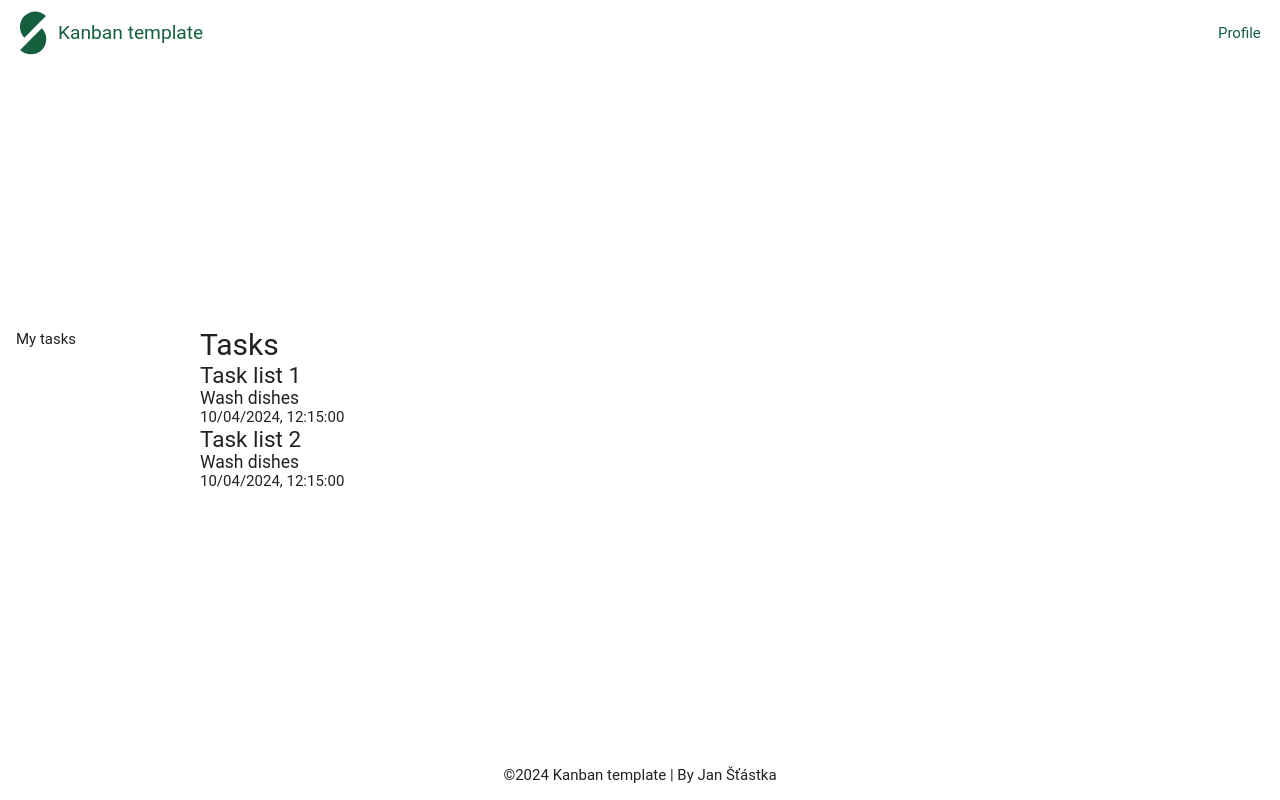
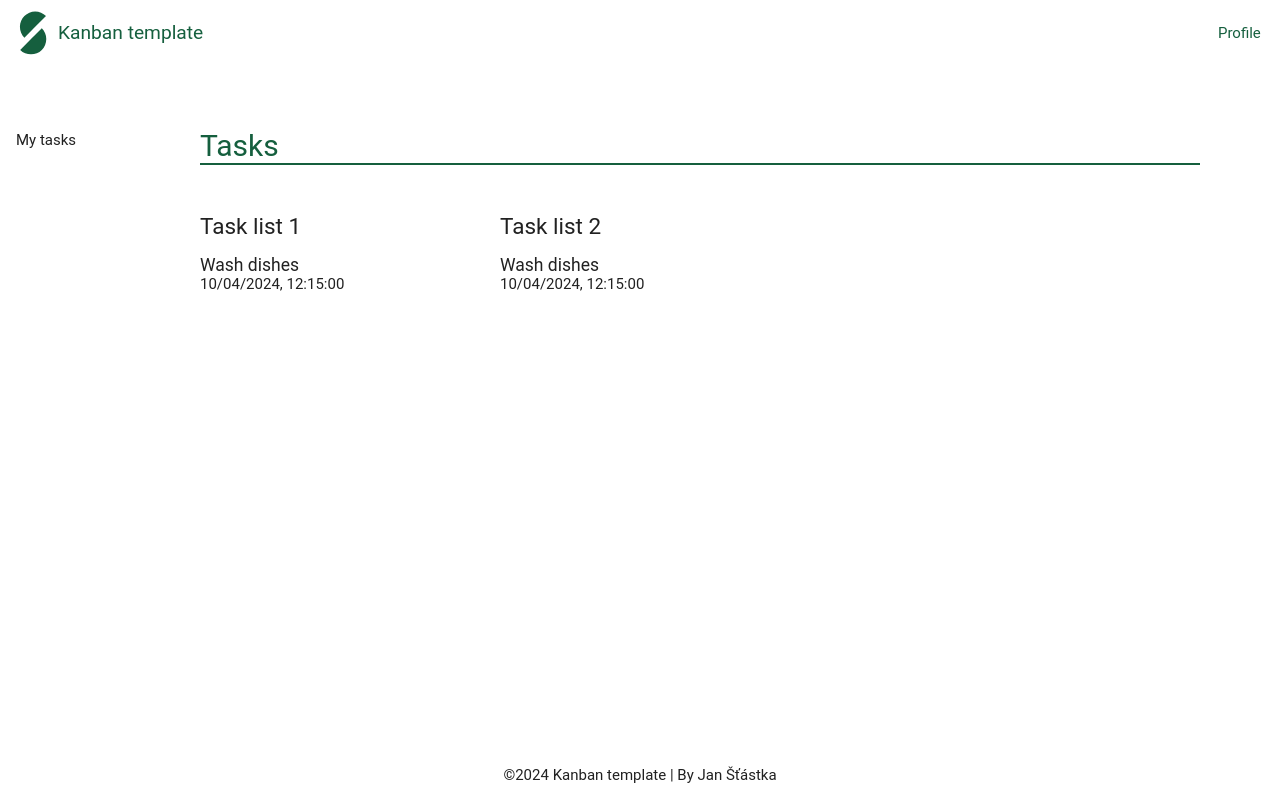
Before and after one commit to StastkaJan/vue-kanban, a Vue app: page / in a window 1280 px wide. Built offline with nearby package versions, Linux system fonts and the light colour scheme.

Commit message:
Added basic styling

```diff
--- a/src/components/TasksList.vue
+++ b/src/components/TasksList.vue
@@ -15,3 +15,13 @@ const { list } = defineProps<{ list: tasksListType }>()
     </div>
   </section>
 </template>
+
+<style scoped>
+section {
+  width: 300px;
+}
+
+h2 {
+  margin-bottom: 1rem;
+}
+</style>
--- a/src/views/TasksView.vue
+++ b/src/views/TasksView.vue
@@ -36,3 +36,23 @@ let lists = reactive<tasksListType[]>([{
     </div>
   </main>
 </template>
+
+<style scoped>
+main {
+  min-height: 70vh;
+  margin-right: 5rem;
+}
+
+header {
+  margin-bottom: 3rem;
+  border-bottom: 2px solid var(--prim-color);
+}
+
+h1 {
+  color: var(--prim-color);
+}
+
+div {
+  display: flex;
+}
+</style>
```
